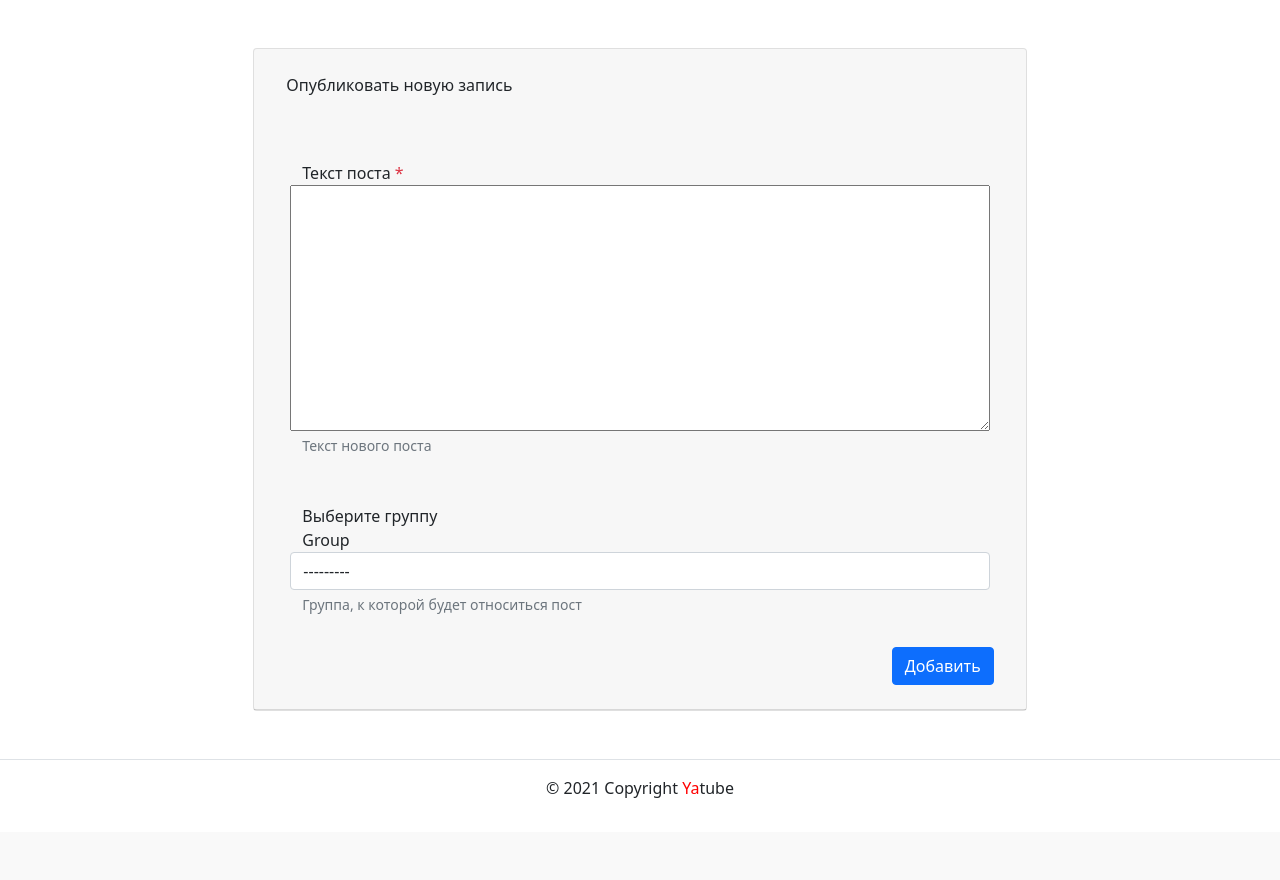
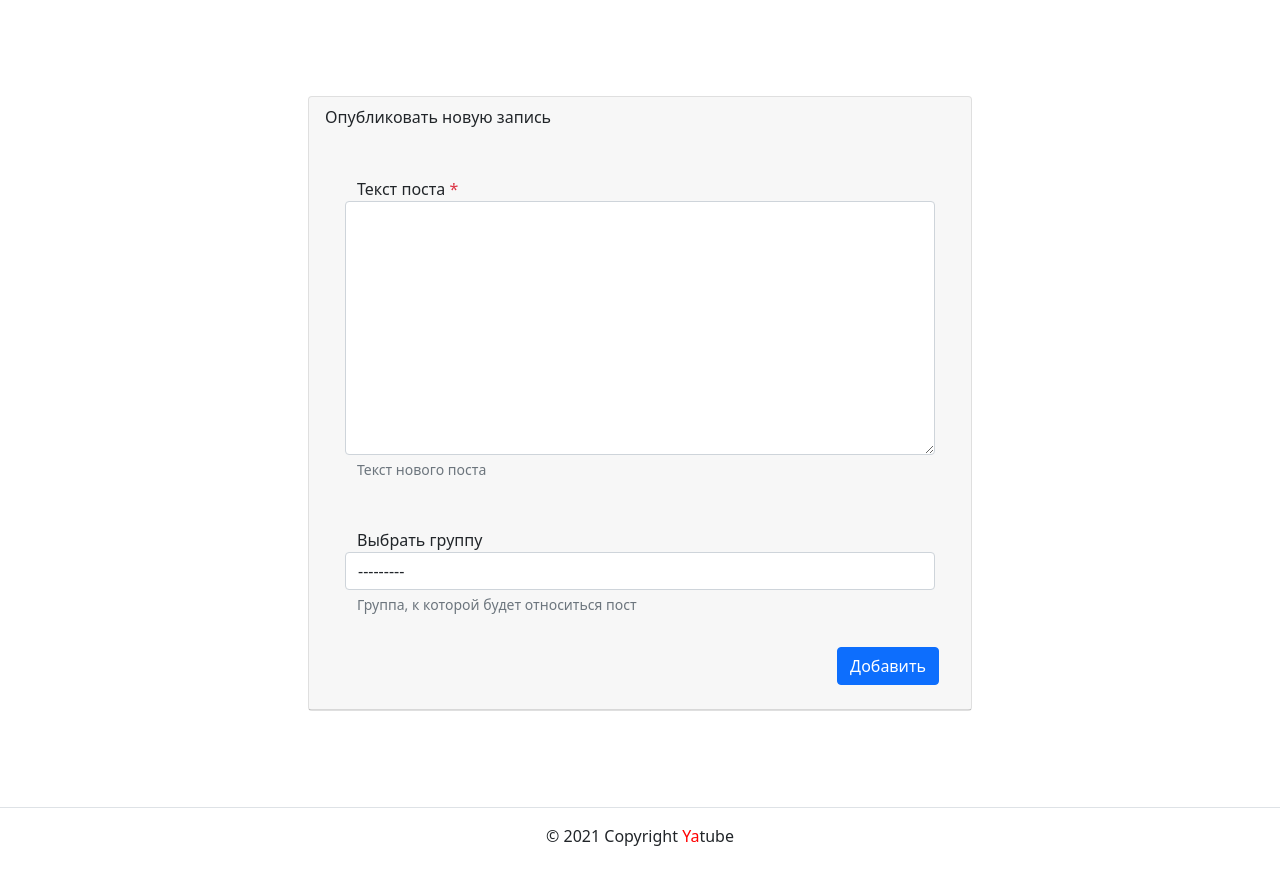
Before and after one commit to Aysa-M/hw03_forms, a Django app: page /create/ in a window 1280 px wide. Shown: the part 58-938 px from the top of the page. Before the commit the page ends 856 px from the top, so only its background shows below. Run offline with Django 3.2, Linux system fonts and the light colour scheme; a user stored in the database is signed in; tables that the repository leaves empty hold one stand-in row (values such as "Sample post").

Commit message:
Fixed according to comments.

```diff
--- a/yatube/posts/forms.py
+++ b/yatube/posts/forms.py
@@ -10,3 +10,11 @@
     class Meta:
         model = Post
         fields = ('text', 'group')
+        labels = {
+            'text': 'Текст поста',
+            'group': 'Выбрать группу',
+        }
+        help_texts = {
+            'text': ('Текст нового поста'),
+            'group': ('Группа, к которой будет относиться пост'),
+        }
--- a/yatube/posts/views.py
+++ b/yatube/posts/views.py
@@ -2,15 +2,18 @@
 from django.contrib.auth.models import User
 from django.core.paginator import Paginator
 from django.shortcuts import get_object_or_404, redirect, render
+from django.conf import settings
 
 from .forms import PostForm
 from .models import Group, Post
 
+count_per_page = settings.COUNT_PER_PAGE
+LETTERS_FOR_TITLE = 30
 
 def index(request):
     """Information which is showing up on the start page."""
     post_list = Post.objects.all()
-    paginator = Paginator(post_list, 10)
+    paginator = Paginator(post_list, count_per_page)
     page_number = request.GET.get('page')
     page_obj = paginator.get_page(page_number)
     context = {
@@ -23,7 +26,7 @@
     """Information for displaying on the page with posts grouped by GROUPS."""
     group = get_object_or_404(Group, slug=slug)
     post_list = Post.objects.filter(group=group).all()
-    paginator = Paginator(post_list, 10)
+    paginator = Paginator(post_list, count_per_page)
     page_number = request.GET.get('page')
     page_obj = paginator.get_page(page_number)
     context = {
@@ -39,7 +42,7 @@
     """
     author = get_object_or_404(User, username=username)
     post_list = Post.objects.filter(author=author).all()
-    paginator = Paginator(post_list, 10)
+    paginator = Paginator(post_list, count_per_page)
     page_number = request.GET.get('page')
     page_obj = paginator.get_page(page_number)
     post_quantity = post_list.count()
@@ -54,7 +57,7 @@
 def post_detail(request, post_id):
     """The view shows information about a current post."""
     post_profile = get_object_or_404(Post, pk=post_id)
-    title = post_profile.text[:30]
+    title = post_profile.text[:LETTERS_FOR_TITLE]
     context = {
         'post_profile': post_profile,
         'title': title,
@@ -74,8 +77,6 @@
             new_post.author = request.user
             new_post.save()
             return redirect('posts:profile', username=new_post.author)
-        else:
-            form = PostForm()
     context = {
         'form': form,
         'groups': groups,
@@ -89,17 +90,18 @@
     This view edits the post by its id and saves changes in database.
     """
     post = get_object_or_404(Post, pk=post_id)
+    author = post.author
+    if author != request.user:
+        return redirect('posts:post_detail', post_id)
+
     form = PostForm(request.POST or None, instance=post)
     groups = Group.objects.all()
-    author = post.author
     is_edit = True
     context = {
         'form': form,
+        'groups': groups,
         'is_edit': is_edit,
-        'groups': groups,
     }
-    if author != request.user:
-        return redirect('posts:post_detail', post_id)
 
     if request.method == 'POST':
         if form.is_valid():
--- a/yatube/templates/posts/create_post.html
+++ b/yatube/templates/posts/create_post.html
@@ -1,49 +1,42 @@
 {% extends 'base.html' %}
+{% load user_filters %}
 {% block title %} Пост{% endblock %}
 {% block content %}
     {% include 'users/includes/page_style_param.html' %}
-              <div class="card-body">
     {% if is_edit %}
       Редактировать запись
     {% else %}
       Опубликовать новую запись
     {% endif %}
-              </div>
     {% include 'includes/field_errors.html' %}
 
     <form method="post" action="{% url 'posts:post_create' %}">
     {% csrf_token %}
 
+    {% for field in form %}
     <div class="form-group row my-3 p-3">
-                    <label for="id_text">
-                      {{ field.id_for_label }}
-                      Текст поста
-                      <span class="required text-danger" >*</span>
+      <label for="{{ field.id_for_label }}">
+        {{ field.label }}
+        {% if field.field.required %}
+          <span class="required text-danger">*</span>
+        {% endif %}
       </label>
-                    {{ form.text }}
+      {{ field|addclass:'form-control' }}
+      {% if field.help_text %}
         <small id="{{ field.id_for_label }}-help" class="form-text text-muted">
-                      Текст нового поста
+          {{ field.help_text|safe }}
         </small>
-                  </div>
-                  <div class="form-group row my-3 p-3">
-                    <div>Выберите группу</div>
-                      <label for="id_group">
-                      Group
-                      </label>
-                      {{ field.id_for_label }}
-                      {% if field.field.required %}
-                      <span class="required text-danger" >*</span>
       {% endif %}
+      {% if group.pk %}
         <select name="group" class="form-control" id="{{ field.id_for_label }}" }}>
           <option value="" selected>---------</option>
           {% for group in groups %}
             <option value="{{ group.pk }}">{{ group.title }}</option>
           {% endfor %}
         </select>
-                        <small id="{{ field.id_for_label }}-help" class="form-text text-muted">
-                          Группа, к которой будет относиться пост
-                        </small>
+      {% endif %}
     </div>
+    {% endfor %}
     <div class="d-flex justify-content-end">
       <button type="submit" class="btn btn-primary">
         {% if is_edit %}
@@ -54,5 +47,4 @@
       </button>
     </div>
     </form>
-              </div>
 {% endblock %}
--- a/yatube/templates/posts/group_list.html
+++ b/yatube/templates/posts/group_list.html
@@ -1,6 +1,6 @@
 {% extends 'base.html' %}
-    {% block title %}Записи сообщества {{ group }}{% endblock %}
-      {% block content %}
+{% block title %}Записи сообщества {{ group }}{% endblock %}
+{% block content %}
       <div class="container py-5">
         <h1>{{ group.title}}</h1>
         <p>
@@ -16,4 +16,4 @@
         {% endfor %}
       </div>
       {% include 'posts/includes/paginator.html' %}
-      {% endblock %}
+{% endblock %}
--- a/yatube/templates/posts/index.html
+++ b/yatube/templates/posts/index.html
@@ -4,9 +4,7 @@
   <div class="container py-5">
     <h1 class="card-header">Последние обновления на сайте</h1>
     {% for post in page_obj %}
-        <article>
     {% include 'includes/post_feed.html' with display_group_link=True %}
-        </article>
       {% if not forloop.last %}<hr>{% endif %}
     {% endfor %}
   </div>
--- a/yatube/templates/posts/post_detail.html
+++ b/yatube/templates/posts/post_detail.html
@@ -1,7 +1,6 @@
 {% extends 'base.html' %}
 {% block title %}Пост {{ title }}{% endblock %}
 {% block content %}
-    <main>
       <div class="row">
         <aside class="col-12 col-md-3">
           <ul class="list-group list-group-flush">
@@ -41,5 +40,4 @@
           </p>
         </article>
       </div>
-    </main>
 {% endblock %}
--- a/yatube/templates/users/includes/page_style_param.html
+++ b/yatube/templates/users/includes/page_style_param.html
@@ -1,4 +1,5 @@
-<div class="row justify-content-center">
-    <div class="col-md-8 p-5">
-      <div class="card">
-        <div class="card-header">
+      <div class="container py-5">
+        <div class="row justify-content-center">
+          <div class="col-md-8 p-5">
+            <div class="card">
+              <div class="card-header">
--- a/yatube/templates/users/logged_out.html
+++ b/yatube/templates/users/logged_out.html
@@ -1,8 +1,8 @@
 {% extends 'base.html' %}
 {% block title %}Вы вышли из системы{% endblock %}
 {% block content %}
-{% include 'users/includes/page_style_param.html' %}
-      <div class="card-body">
+      <div class="container py-5">
+        {% include 'users/includes/page_style_param.html' %}
         Выход
       </div>
       <div class="card-body">
--- a/yatube/templates/users/password_change_done.html
+++ b/yatube/templates/users/password_change_done.html
@@ -1,8 +1,8 @@
 {% extends 'base.html' %}
 {% block title %}Пароль изменён{% endblock %}
 {% block content %}
+      <div class="container py-5">
         {% include 'users/includes/page_style_param.html' %}
-              <div class="card-body">
           Пароль изменён
       </div>
       <div class="card-body">
--- a/yatube/templates/users/password_change_form.html
+++ b/yatube/templates/users/password_change_form.html
@@ -1,9 +1,9 @@
 {% extends 'base.html' %}
+{% load user_filters %}
 {% block title %}Изменение пароля{% endblock %}
 {% block content %}
-{% load user_filters %}
+    <div class="container py-5">
       {% include 'users/includes/page_style_param.html' %}
-              <div class="card-body">
         Изменить пароль
     </div>
     {% include 'includes/field_errors.html' %}
--- a/yatube/templates/users/password_reset_confirm.html
+++ b/yatube/templates/users/password_reset_confirm.html
@@ -1,9 +1,9 @@
 {% extends 'base.html' %}
+{% load user_filters %}
 {% block title %}Новый пароль{% endblock %}
 {% block content %}
-{% load user_filters %}
+      <div class="container py-5">
         {% include 'users/includes/page_style_param.html' %}
-              <div class="card-body">
            Введите новый пароль
       </div>
       {% include 'includes/field_errors.html' %}
@@ -33,7 +33,7 @@
               Ваш пароль не может состоять только из цифр.
             </li>
           </ul>
-                    </small>
+        /small>
       </div>
       <div class="form-group row my-3 p-3">
         <label for="id_new_password2">
--- a/yatube/templates/users/password_reset_form.html
+++ b/yatube/templates/users/password_reset_form.html
@@ -1,8 +1,9 @@
 {% extends 'base.html' %}
+{% load user_filters %}
 {% block title %}Сброс пароля{% endblock %}
 {% block content %}
+      <div class="container py-5">
         {% include 'users/includes/page_style_param.html' %}
-              <div class="card-body">
           Чтобы сбросить старый пароль — введите адрес электронной почты, под которым вы регистрировались
       </div>
       {% include 'includes/field_errors.html' %}
@@ -10,7 +11,6 @@
       <form method="post" action="{% url 'users:password_reset_form' %}">
       {% csrf_token %}
 
-                {% load user_filters %}
       {% for field in form %}
         <div class="form-group row my-3 p-3">
           <label for="{{ field.id_for_label }}">
@@ -28,5 +28,4 @@
           </button>
         </div>
       </form>
-              </div>
 {% endblock %}
--- a/yatube/yatube/settings.py
+++ b/yatube/yatube/settings.py
@@ -135,3 +135,5 @@
 EMAIL_BACKEND = 'django.core.mail.backends.filebased.EmailBackend'
 
 EMAIL_FILE_PATH = os.path.join(BASE_DIR, 'sent_emails')
+
+COUNT_PER_PAGE = 10
```
Also changed, not shown: yatube/templates/users/login.html (+5 -5 lines), yatube/templates/users/password_reset_done.html (+6 -6 lines), yatube/templates/users/signup.html (+2 -5 lines). Lines whose indentation alone changed are shown as unchanged.
